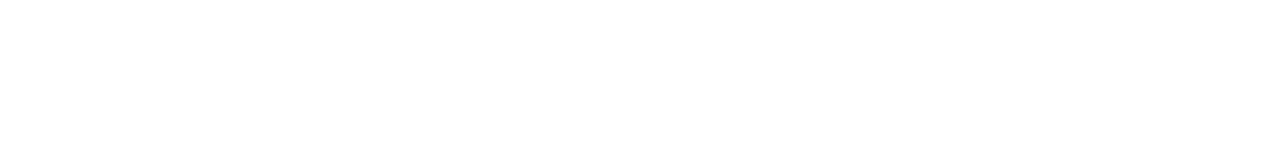
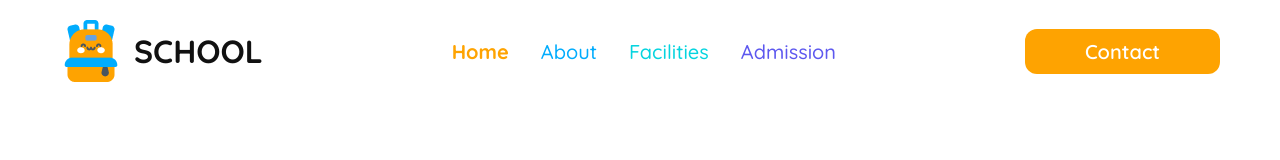
Before and after one commit to MH-Kniloy/PH-B11A2-Kids-School, a plain HTML site: page index.html in a window 1280 px wide. Drawn offline with Linux system fonts and the light colour scheme.

Commit message:
Navbar created and responsive done for mobile 576px

```diff
--- a/index.html
+++ b/index.html
@@ -15,6 +15,47 @@
       href="https://fonts.googleapis.com/css2?family=Quicksand:wght@300..700&family=Raleway:ital,wght@0,100..900;1,100..900&display=swap"
       rel="stylesheet"
     />
+    <!-- FontAwesome cdn  -->
+     <link rel="stylesheet" href="https://cdnjs.cloudflare.com/ajax/libs/font-awesome/6.7.2/css/all.min.css" integrity="sha512-Evv84Mr4kqVGRNSgIGL/F/aIDqQb7xQ2vcrdIwxfjThSH8CSR7PBEakCr51Ck+w+/U6swU2Im1vVX0SVk9ABhg==" crossorigin="anonymous" referrerpolicy="no-referrer" />
   </head>
-  <body></body>
+  <body>
+   <!-- ============== Header section Start ============== -->
+
+    <header>
+        <div class="container">
+            <div class="header-container">
+
+                <div class="logo">
+                    <img src="assets/logo.png" alt="logo">
+                    <p>SCHOOL</p>
+                </div>
+                <nav id="navbar">
+                    <ul>
+                        <li><a href="#">Home</a></li>
+                        <li><a href="#">About</a></li>
+                        <li><a href="#">Facilities</a></li>
+                        <li><a href="#">Admission</a></li>
+                    </ul>
+                </nav>
+                <div class="menubar">
+                    <i class="fa-solid fa-bars"></i>
+                </div>
+                <button class="btn navbtn">Contact</button>
+            </div>
+        </div>
+    </header>
+      <!-- ============== Header section End ============== -->
+       <!-- ============== Main section Start ============== -->
+
+       <main>
+        <!-- ============== Header section Start ============== -->
+   <!-- ============== Header section End ============== -->
+       </main>
+       <!-- ============== Main section End ============== -->
+        <!-- ============== Footer section Start ============== -->
+
+        <footer></footer>
+         <!-- ============== Footer section End ============== -->
+
+  </body>
 </html>
--- a/styles/style.css
+++ b/styles/style.css
@@ -1,11 +1,11 @@
 /* ================= Custom Variables Start ================= */
-:root{
-    --Black:#111111;
-    --Orange:#FEA301;
-    --SkyBlue:#01ACFD;
-    --White:#F7F7F7;
-    --Raleway:font-family: "Raleway", serif;
-    --QuickSand:font-family: "Quicksand", serif;
+:root {
+  --Black: #111111;
+  --Orange: #fea301;
+  --SkyBlue: #01acfd;
+  --White: #f7f7f7;
+  --Raleway: "Raleway", serif;
+  --QuickSand: "Quicksand", serif;
 }
 /* ================= Custom Variables End ================= */
 /* ================= Global Styles Start ================= */
@@ -15,11 +15,101 @@
   box-sizing: border-box;
   list-style: none;
   text-decoration: none;
-  font-family: var(--QuickSand)
+  font-family: var(--QuickSand);
+}
+
+.container {
+  max-width: 1160px;
+  margin: 0 auto;
+}
+.btn {
+  padding: 10px 60px;
+  border-radius: 12px;
+  background: var(--Orange);
+  outline: none;
+  border: none;
+  color: #fff;
+  font-size: 20px;
+  font-weight: 600;
+}
+.btn:hover {
+  background: #e39815;
+  cursor: pointer;
+}
+.btn:active {
+  transform: scale(0.98);
 }
 /* ================= Global Styles End ================= */
 
+/* ================= Header Styles Start ================= */
+header {
+  padding: 20px 0;
+}
+.menubar {
+  display: none;
+}
+.header-container {
+  display: flex;
+  justify-content: space-between;
+  align-items: center;
+}
+header .logo {
+  display: flex;
+  align-items: center;
+  gap: 12px;
+}
+header .logo p {
+  color: var(--Black);
+  font-size: 32px;
+  font-style: normal;
+  font-weight: 700;
+}
+
+nav ul {
+  display: flex;
+  align-items: center;
+  gap: 32px;
+}
+nav ul li a {
+  color: var(--Orange);
+  font-size: 20px;
+  font-weight: 700;
+}
+nav ul li:nth-of-type(2) a {
+  color: var(--SkyBlue);
+  font-weight: 500;
+}
+nav ul li:nth-of-type(3) a {
+  color: #05d4df;
+  font-weight: 500;
+}
+nav ul li:nth-of-type(4) a {
+  color: #5d58ef;
+  font-weight: 500;
+}
+/* ================= Header Styles End ================= */
 /* ================= Global Styles Start ================= */
 /* ================= Global Styles End ================= */
-/* ================= Global Styles Start ================= */
-/* ================= Global Styles End ================= */
+
+/* ================= Responsiv 576px Styles Start ================= */
+@media screen and (max-width: 576px) {
+  body {
+    padding: 0 16px;
+  }
+  .menubar {
+    display: block;
+    font-size: 30px;
+    cursor: pointer;
+  }
+  header .logo p {
+    display: none;
+  }
+  nav{
+    display: none;
+  }
+  .navbtn{
+    display: none;
+  }
+
+}
+/* ================= Responsiv 576px Styles End ================= */
```
